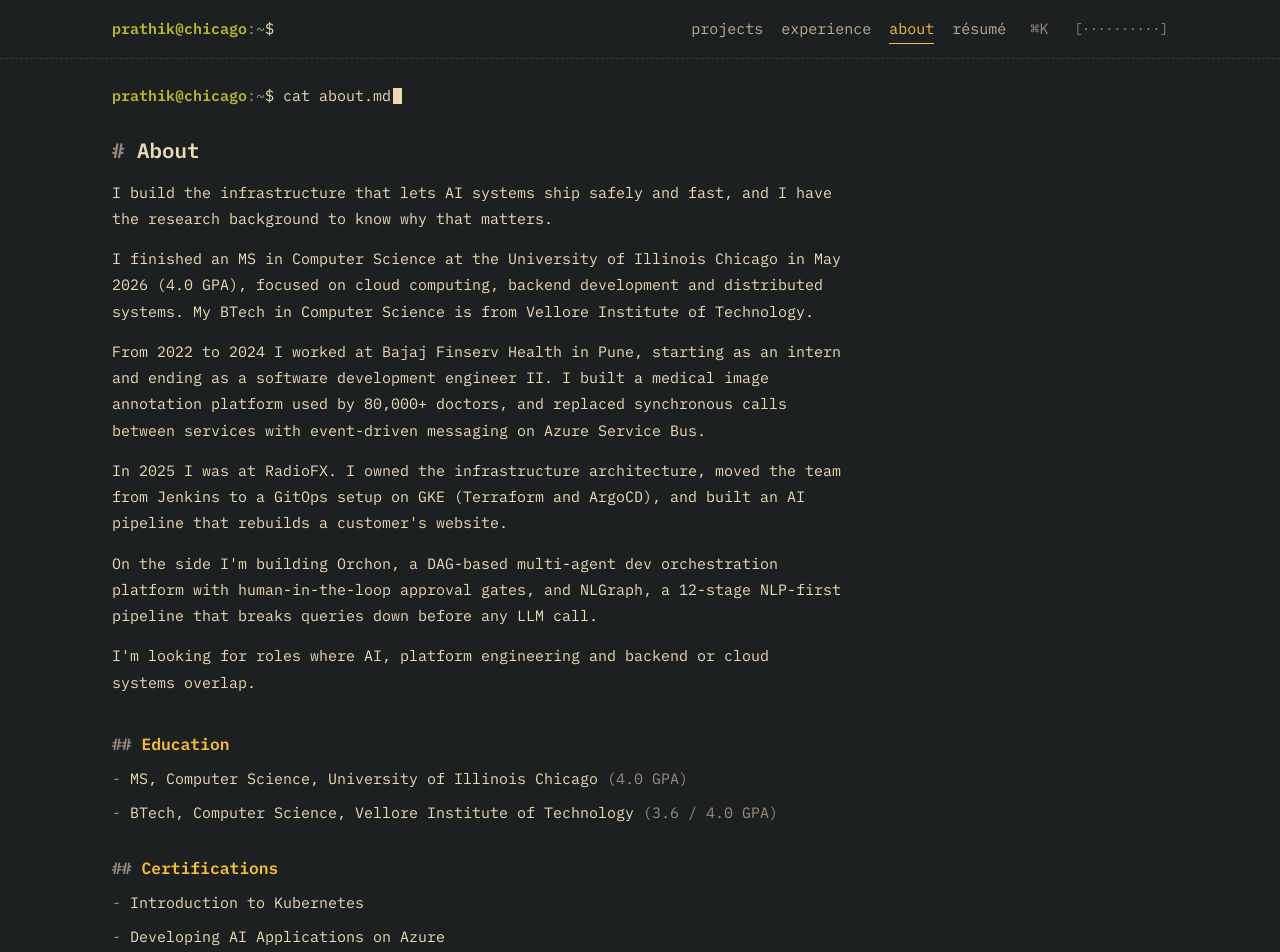
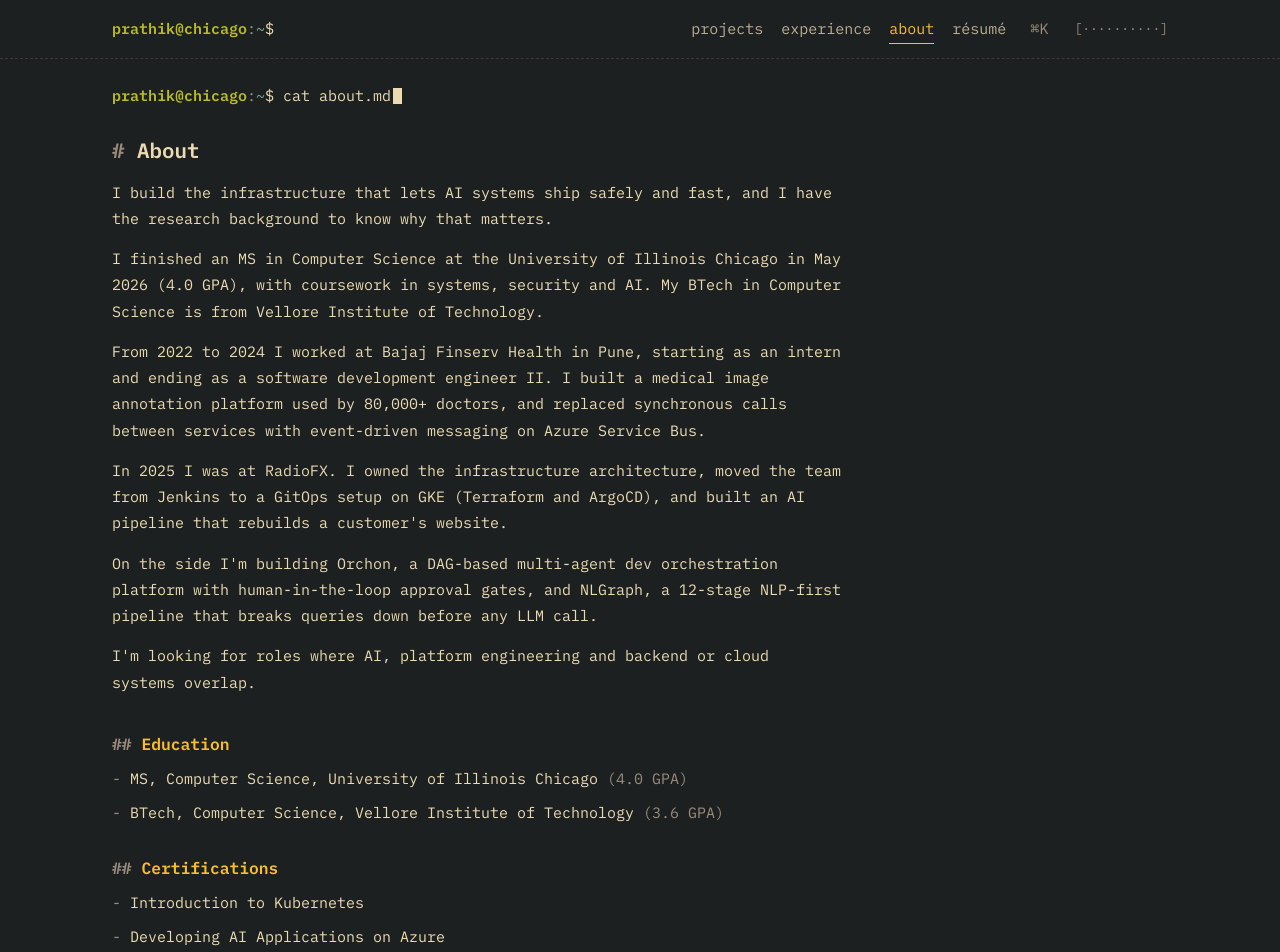
Before and after one commit to Prathik0300/portfolio_v2, a Next.js app: page /about in a window 1280 px wide. Shown: the top 952 px of the page. Built offline with nearby package versions, Linux system fonts and the light colour scheme; no server answers.

Commit message:
Drop the 'out of 4' from GPAs; align About text with the transcript
Co-Authored-By: Claude Sonnet 5.5 <noreply@anthropic.com>

```diff
--- a/src/content/experience.ts
+++ b/src/content/experience.ts
@@ -147,7 +147,7 @@ export const educationItems: EducationItem[] = [
     note: "4.0 GPA",
     points: [
       {
-        lead: "GPA 4.00 out of 4.00.",
+        lead: "GPA 4.0.",
         detail: "An A in every graded course.",
       },
       {
@@ -176,10 +176,10 @@ export const educationItems: EducationItem[] = [
     location: "Vellore, India",
     start: "2018-07",
     end: "2022-05",
-    note: "3.6 / 4.0 GPA",
+    note: "3.6 GPA",
     points: [
       {
-        lead: "GPA 3.6 out of 4.0.",
+        lead: "GPA 3.6.",
       },
       {
         lead: "Head of the web development team at Heritage Club.",
--- a/src/content/profile.ts
+++ b/src/content/profile.ts
@@ -38,7 +38,7 @@ export const stackItems = [
 export const aboutPage = {
   body: [
     "I build the infrastructure that lets AI systems ship safely and fast, and I have the research background to know why that matters.",
-    "I finished an MS in Computer Science at the University of Illinois Chicago in May 2026 (4.0 GPA), focused on cloud computing, backend development and distributed systems. My BTech in Computer Science is from Vellore Institute of Technology.",
+    "I finished an MS in Computer Science at the University of Illinois Chicago in May 2026 (4.0 GPA), with coursework in systems, security and AI. My BTech in Computer Science is from Vellore Institute of Technology.",
     "From 2022 to 2024 I worked at Bajaj Finserv Health in Pune, starting as an intern and ending as a software development engineer II. I built a medical image annotation platform used by 80,000+ doctors, and replaced synchronous calls between services with event-driven messaging on Azure Service Bus.",
     "In 2025 I was at RadioFX. I owned the infrastructure architecture, moved the team from Jenkins to a GitOps setup on GKE (Terraform and ArgoCD), and built an AI pipeline that rebuilds a customer's website.",
     "On the side I'm building Orchon, a DAG-based multi-agent dev orchestration platform with human-in-the-loop approval gates, and NLGraph, a 12-stage NLP-first pipeline that breaks queries down before any LLM call.",
```
